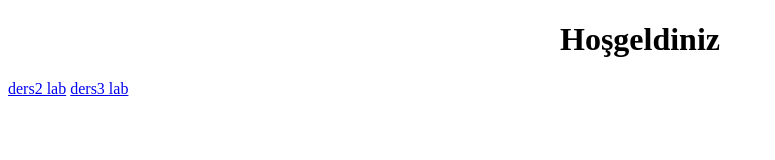
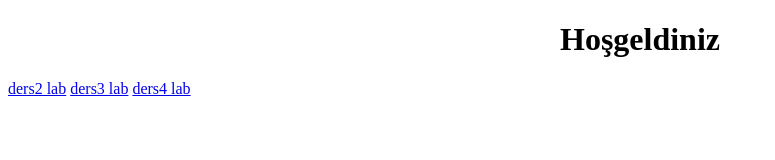
Before and after one commit to ipeknnas/BTE311, a plain HTML site: page index.html in a window 1280 px wide. Shown: the whole page, without its empty margins (0-775 px from the left). Drawn offline with Linux system fonts and the light colour scheme.

Commit message:
Update index.html

```diff
--- a/index.html
+++ b/index.html
@@ -10,6 +10,7 @@
 
 <a href="hafta2.html"> ders2 lab</a>
 <a href="hafta3.html">ders3 lab</a>
+<a href="hafta4.html">ders4 lab</a>
 
 </body>
 </html>
```
